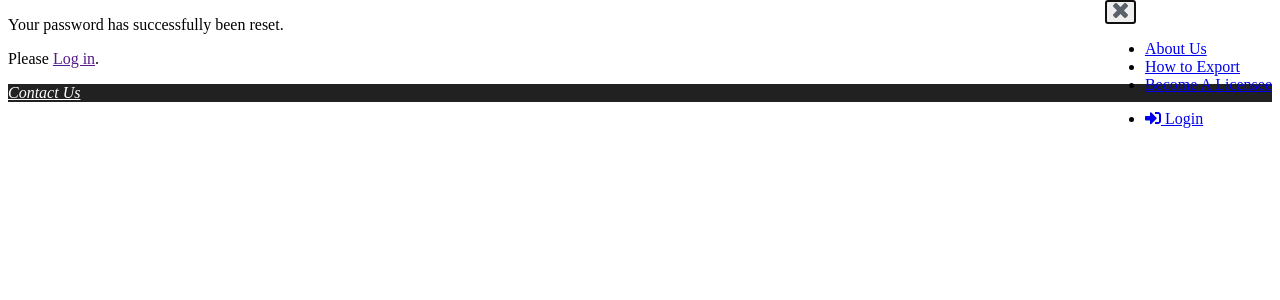
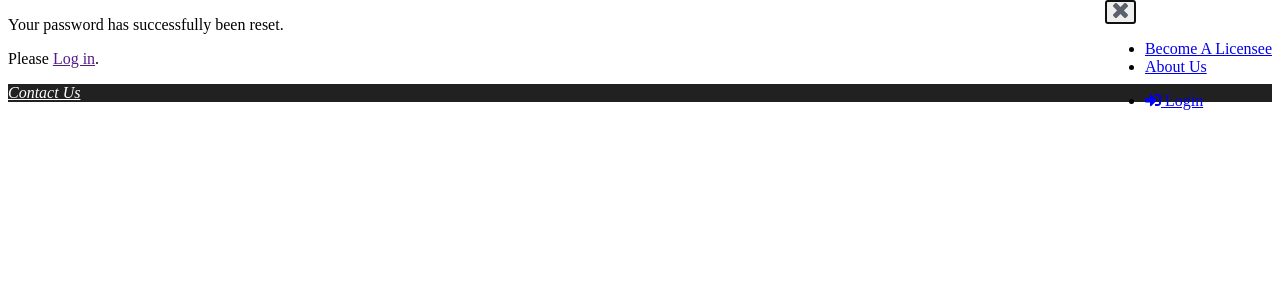
Before and after one commit to USKPA-dev/uskpa, a Django app: template accounts/templates/reset_complete.html in a window 1280 px wide. Shown: the part 107-407 px from the top of the page. Run offline with Django 3.2, Linux system fonts and the light colour scheme; the template is opened without the code that fills it, so the values that code supplies are empty; parts of the project's set-up code (start-up, migrations or seed data) failed here and were passed over.

Commit message:
Update nav.html

```diff
--- a/kpc/templates/nav.html
+++ b/kpc/templates/nav.html
@@ -7,21 +7,17 @@
             <img src="{% static 'vendor/uswds/img/close.svg' %}" alt="close">
           </button>
           <ul class="usa-nav-primary usa-accordion">
-             <li>
-              <a class="usa-nav-link" href="{% url 'home' %}#about">
-                <span>About Us</span>
-              </a>
-            </li>
-            <li>
-              <a class="usa-nav-link {% if request.resolver_match.url_name == 'export' %}usa-current{% endif %}"
-                 href="{% url 'export' %}">
-                <span>How to Export</span>
-              </a>
-            </li>
+
+
             <li>
               <a class="usa-nav-link {% if request.resolver_match.url_name == 'join' %}usa-current{% endif %}"
                  href="{% url 'join' %}">
                 <span>Become A Licensee</span>
+              </a>
+            </li>
+            <li>
+              <a class="usa-nav-link" href="{% url 'home' %}#about">
+                <span>About Us</span>
               </a>
             </li>
 
```
